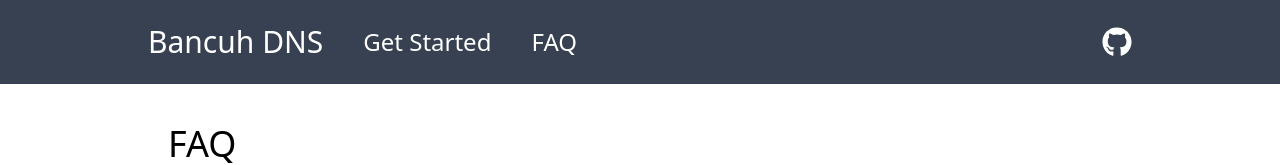
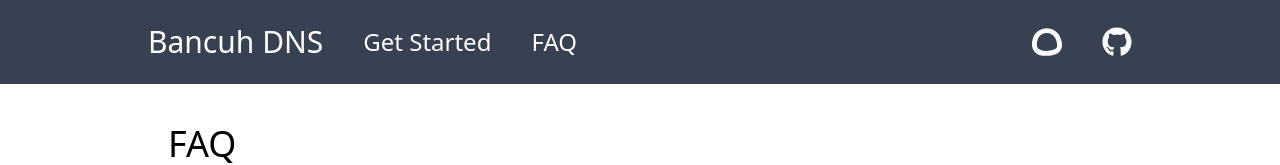
Before and after one commit to ragibkl/web-bancuh, a Next.js app: page /faq in a window 1280 px wide. Shown: the top 165 px of the page. Built offline with nearby package versions, Linux system fonts and the light colour scheme.

Commit message:
add link to uptime kuma

```diff
--- a/src/components/Header.tsx
+++ b/src/components/Header.tsx
@@ -3,6 +3,7 @@ import Link from "next/link";
 import { useRouter } from "next/router";
 
 import { FaGithub, FaBars } from "react-icons/fa";
+import { SiUptimekuma } from "react-icons/si";
 import classNames from "classnames";
 
 import { Menu, Transition } from "@headlessui/react";
@@ -72,6 +73,16 @@ function HeaderLink(props: { href: string; children: string }): JSX.Element {
   );
 }
 
+function StatusLink() {
+  return (
+    <div className="px-5 py-1">
+      <Link href="https://status.bancuh.com">
+        <SiUptimekuma size="30px" color="white" />
+      </Link>
+    </div>
+  );
+}
+
 function GitHubLink() {
   return (
     <div className="px-5 py-1">
@@ -99,6 +110,7 @@ export default function Header(props: React.PropsWithChildren) {
           <div className="flex-1" />
 
           {/* External links */}
+          <StatusLink />
           <GitHubLink />
         </div>
 
```
